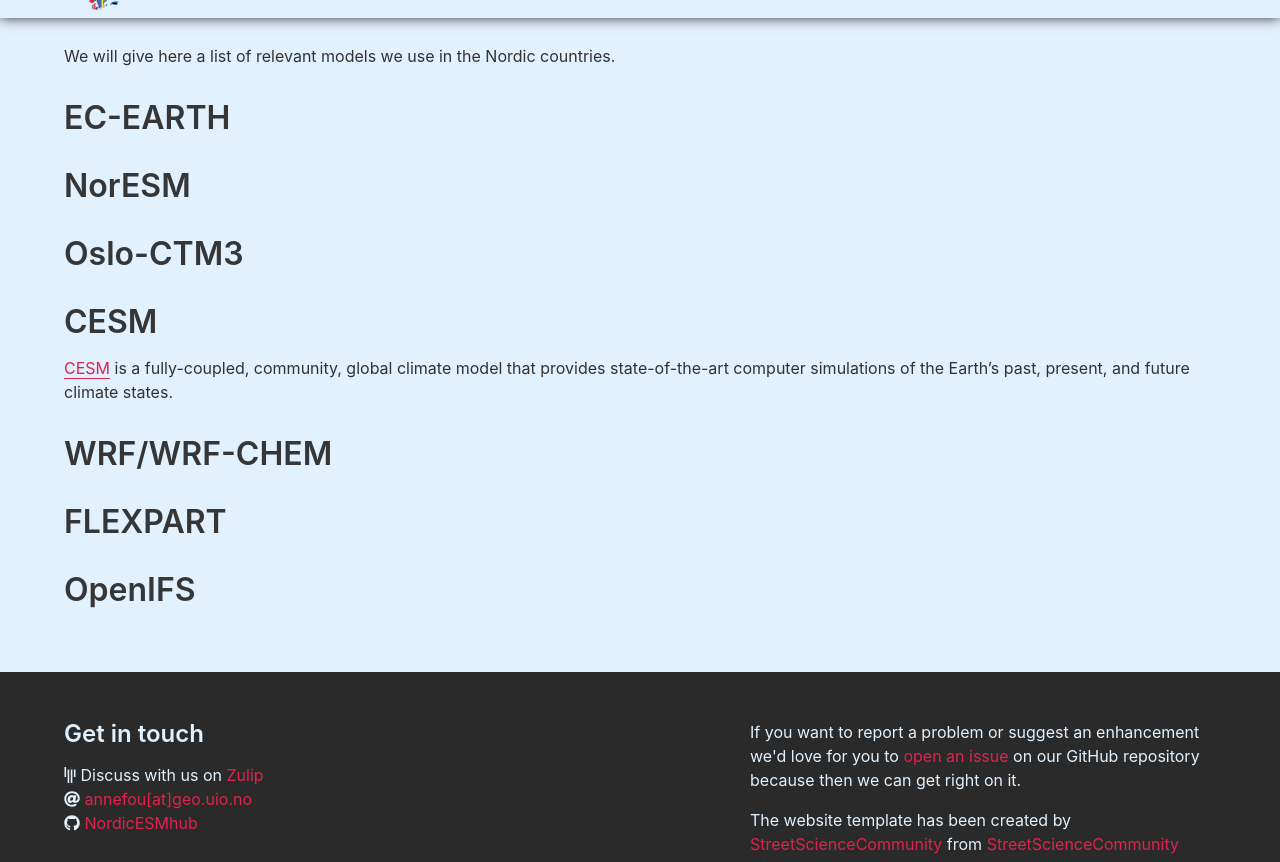
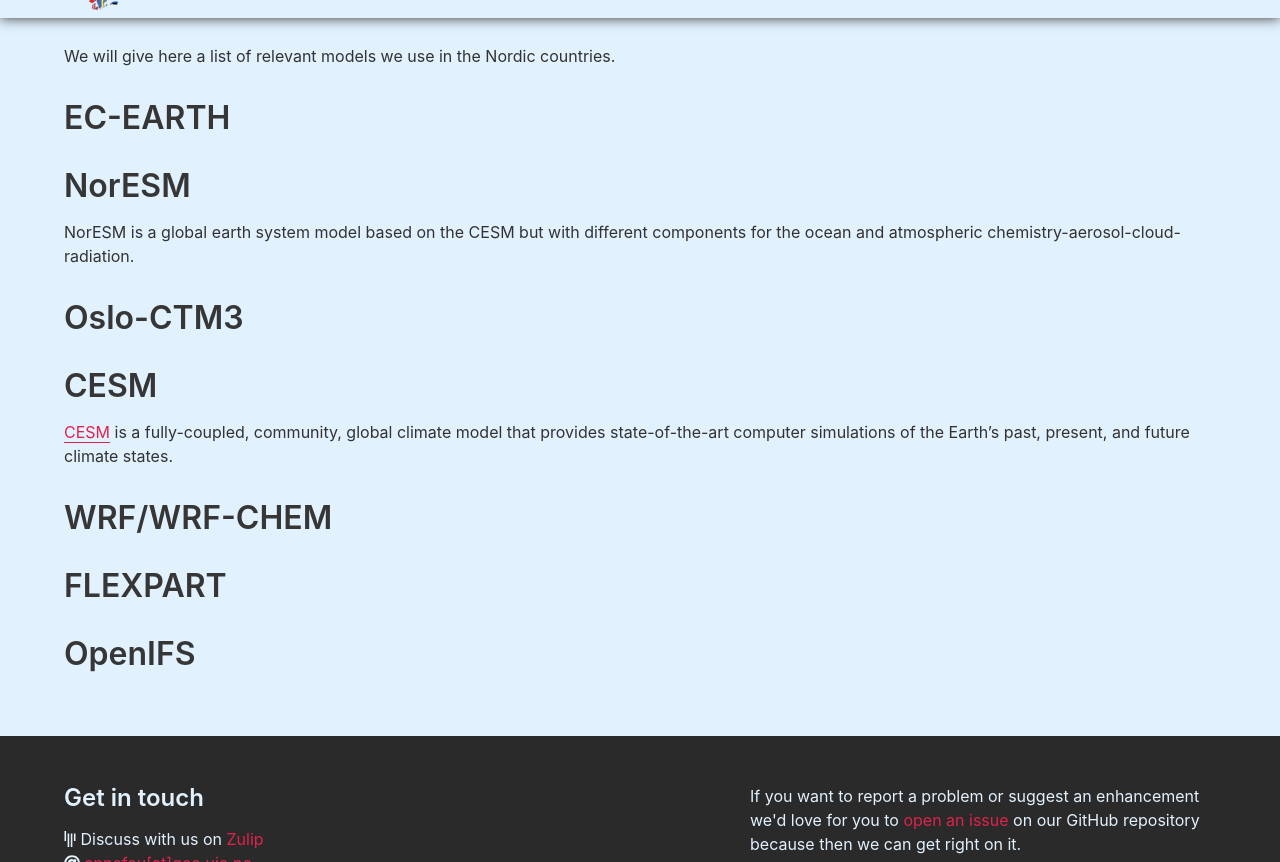
Before and after one commit to NordicESMhub/nordicesmhub.github.io, a Jekyll site: the page built from _documentation/models.md, in a window 1280 px wide and 900 px high, scrolled down 596 px, cut to the strip 38-900 px from the top of the window. Built offline with Jekyll 4.4.1, drawn with Linux system fonts in a browser that asks for light colours; nearby versions of some CDN libraries.

Commit message:
Added description for NorESM

```diff
--- a/_documentation/models.md
+++ b/_documentation/models.md
@@ -13,6 +13,8 @@ We will give here a list of relevant models we use in the Nordic countries.
 
 # NorESM
 
+NorESM is a global earth system model based on the CESM but with different components for the ocean and atmospheric chemistry-aerosol-cloud-radiation.
+
 # Oslo-CTM3
 
 # CESM
```
